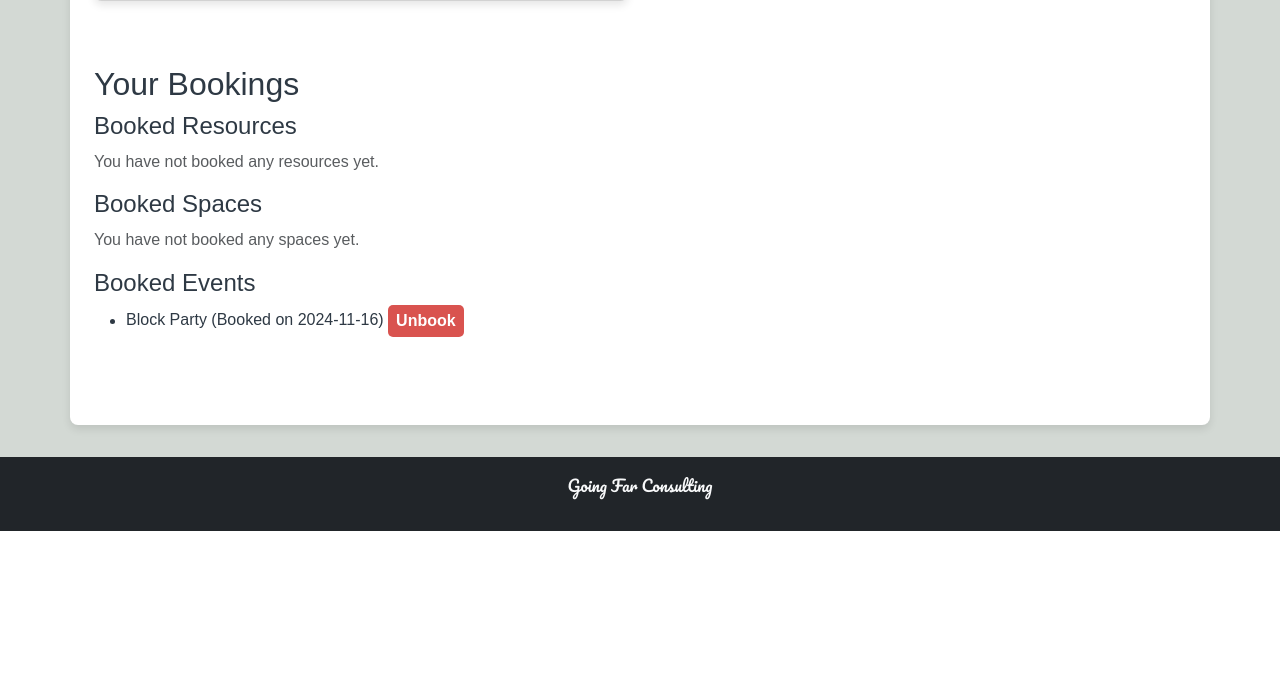
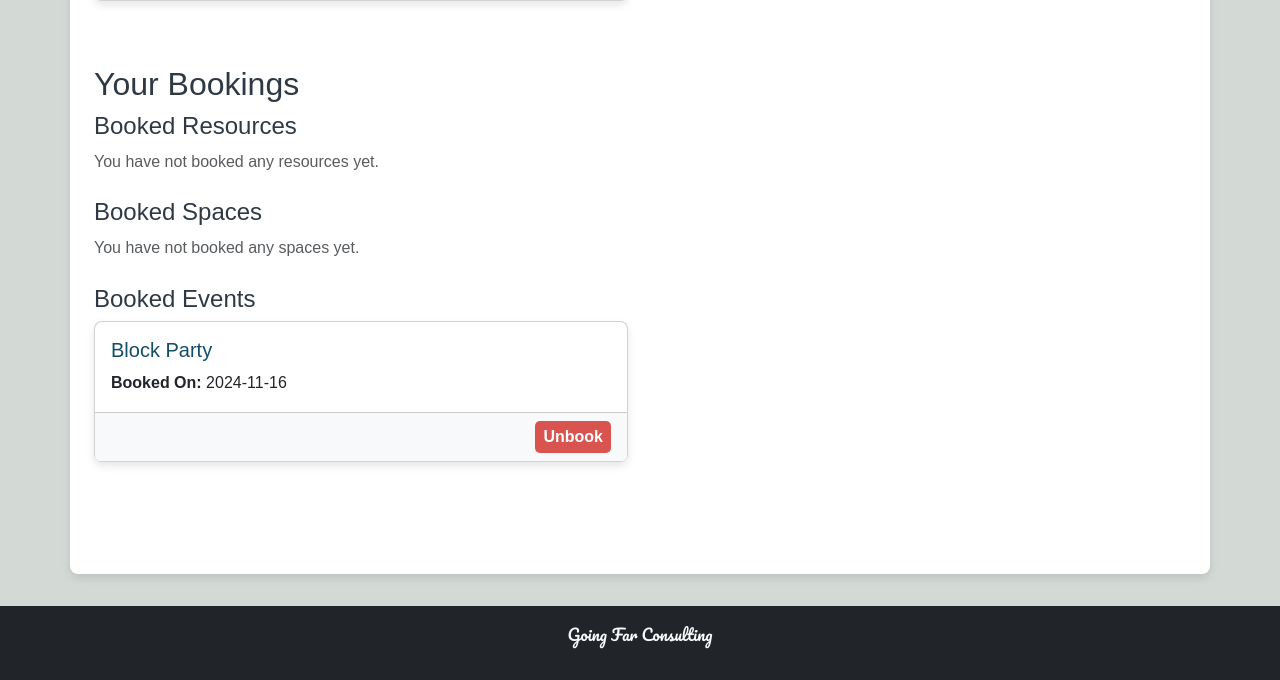
Before and after one commit to aswalden/SPD_FinalProject-2, a Flask app: page /profile in a window 1280 px wide. Shown: the part 1575-2255 px from the top of the page. Before the commit the page ends 2106 px from the top, so only its background shows below. Run offline with Flask 3, Linux system fonts and the light colour scheme; a user stored in the database is signed in; data comes from the database, SQL or seed files in the repository; both versions use the stored data as it was after the commit; data that the repository does not hold is empty.

Commit message:
styling for profile page

```diff
--- a/templates/profile.html
+++ b/templates/profile.html
@@ -129,56 +129,82 @@
     <h2>Your Bookings</h2>
 
     <!-- Booked Resources -->
+    <div class="mb-4">
         <h4>Booked Resources</h4>
         {% if resource_bookings %}
-                <ul>
+            <div class="row">
                 {% for booking in resource_bookings %}
-                    <li>
-                        {{ booking.title }} (Booked on {{ booking.booking_date }})
+                    <div class="col-md-6 mb-3">
+                        <div class="card h-100">
+                            <div class="card-body">
+                                <h5 class="card-title">{{ booking.title }}</h5>
+                                <p class="card-text"><strong>Booked On:</strong> {{ booking.booking_date }}</p>
+                            </div>
+                            <div class="card-footer text-end">
                                 <form action="{{ url_for('unbook_resource', booking_id=booking.booking_id) }}" method="POST" class="d-inline">
                                     <button type="submit" class="btn btn-danger btn-sm">Unbook</button>
                                 </form>
-                    </li>
+                            </div>
+                        </div>
+                    </div>
                 {% endfor %}
-                </ul>
+            </div>
         {% else %}
             <p class="text-muted">You have not booked any resources yet.</p>
         {% endif %}
+    </div>
 
     <!-- Booked Spaces -->
+    <div class="mb-4">
         <h4>Booked Spaces</h4>
         {% if space_bookings %}
-                <ul>
+            <div class="row">
                 {% for booking in space_bookings %}
-                    <li>
-                        {{ booking.name }} (Booked on {{ booking.booking_date }})
+                    <div class="col-md-6 mb-3">
+                        <div class="card h-100">
+                            <div class="card-body">
+                                <h5 class="card-title">{{ booking.name }}</h5>
+                                <p class="card-text"><strong>Booked On:</strong> {{ booking.booking_date }}</p>
+                            </div>
+                            <div class="card-footer text-end">
                                 <form action="{{ url_for('unbook_space', booking_id=booking.booking_id) }}" method="POST" class="d-inline">
                                     <button type="submit" class="btn btn-danger btn-sm">Unbook</button>
                                 </form>
-                    </li>
+                            </div>
+                        </div>
+                    </div>
                 {% endfor %}
-                </ul>
+            </div>
         {% else %}
             <p class="text-muted">You have not booked any spaces yet.</p>
         {% endif %}
+    </div>
 
     <!-- Booked Events -->
+    <div class="mb-4">
         <h4>Booked Events</h4>
         {% if event_bookings %}
-                <ul>
+            <div class="row">
                 {% for booking in event_bookings %}
-                    <li>
-                        {{ booking.name }} (Booked on {{ booking.booking_date }})
+                    <div class="col-md-6 mb-3">
+                        <div class="card h-100">
+                            <div class="card-body">
+                                <h5 class="card-title">{{ booking.name }}</h5>
+                                <p class="card-text"><strong>Booked On:</strong> {{ booking.booking_date }}</p>
+                            </div>
+                            <div class="card-footer text-end">
                                 <form action="{{ url_for('unbook_event', booking_id=booking.booking_id) }}" method="POST" class="d-inline">
                                     <button type="submit" class="btn btn-danger btn-sm">Unbook</button>
                                 </form>
-                    </li>
+                            </div>
+                        </div>
+                    </div>
                 {% endfor %}
-                </ul>
+            </div>
         {% else %}
             <p class="text-muted">You have not booked any events yet.</p>
         {% endif %}
     </div>
 </div>
-</div>
+
 {% endblock %}
```
Also changed, not shown: smart_neighborhood.db. Lines whose indentation alone changed are shown as unchanged.
